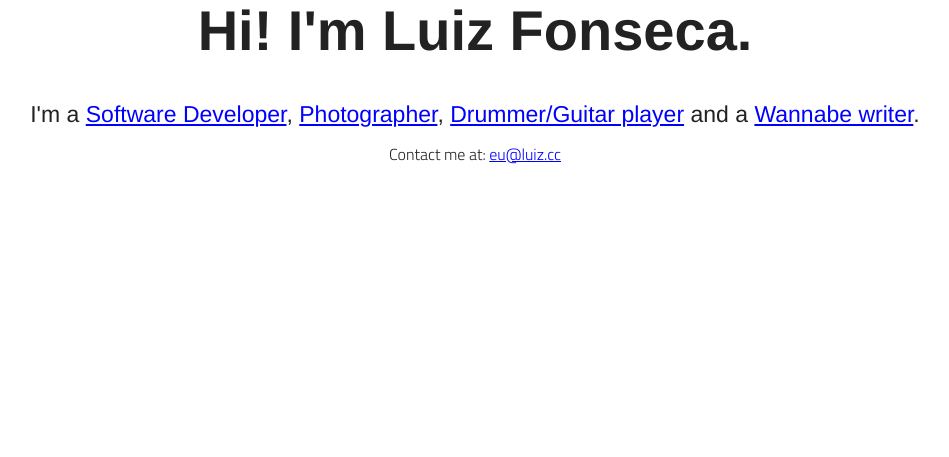
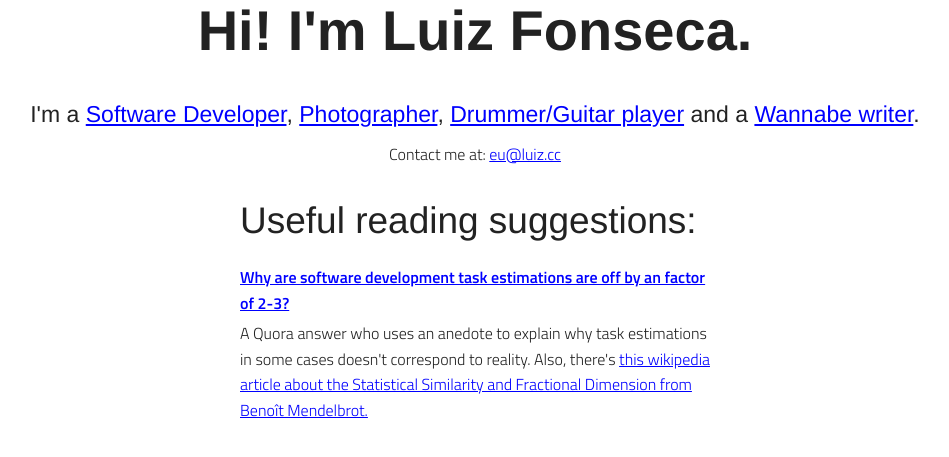
Before and after one commit to luizfonseca/luiz.cc, a Django app: page / in a window 1280 px wide. Shown: the part 264-721 px from the top of the page, without its empty margins (165-1114 px from the left). Run offline with Django 3.2, Linux system fonts and the light colour scheme.

Commit message:
Update the home page

```diff
--- a/about/templates/about/index.html
+++ b/about/templates/about/index.html
@@ -25,7 +25,7 @@
       </div>
 
 
-      <div class="portfolio row">
+      <div class="row portfolio">
 
         <div class="large-16 center-text columns">
           <p> Contact me at: <a href="mailto:eu@luiz.cc">eu@luiz.cc</a></p>
@@ -34,6 +34,21 @@
       </div>
 
 
+
+      <div class="row references">
+        <div class="large-8 large-centered columns">
+            <h2>Useful reading suggestions:</h2>
+
+            <dl>
+              <dt> <a href="http://www.quora.com/Engineering-Management/Why-are-software-development-task-estimations-regularly-off-by-a-factor-of-2-3">Why are software development task estimations are off by an factor of 2-3?</a></dt>
+              <dd>A Quora answer who uses an anedote to explain why task estimations in some cases doesn't correspond to reality. Also, there's <a href="http://en.wikipedia.org/wiki/How_Long_Is_the_Coast_of_Britain%3F_Statistical_Self-Similarity_and_Fractional_Dimension">this wikipedia article about the Statistical Similarity and Fractional Dimension from Benoît Mendelbrot.</a></dd>
+
+
+            </dl>
+        </div>
+
+      </div>
+
     </div>
   </body>
 
```
